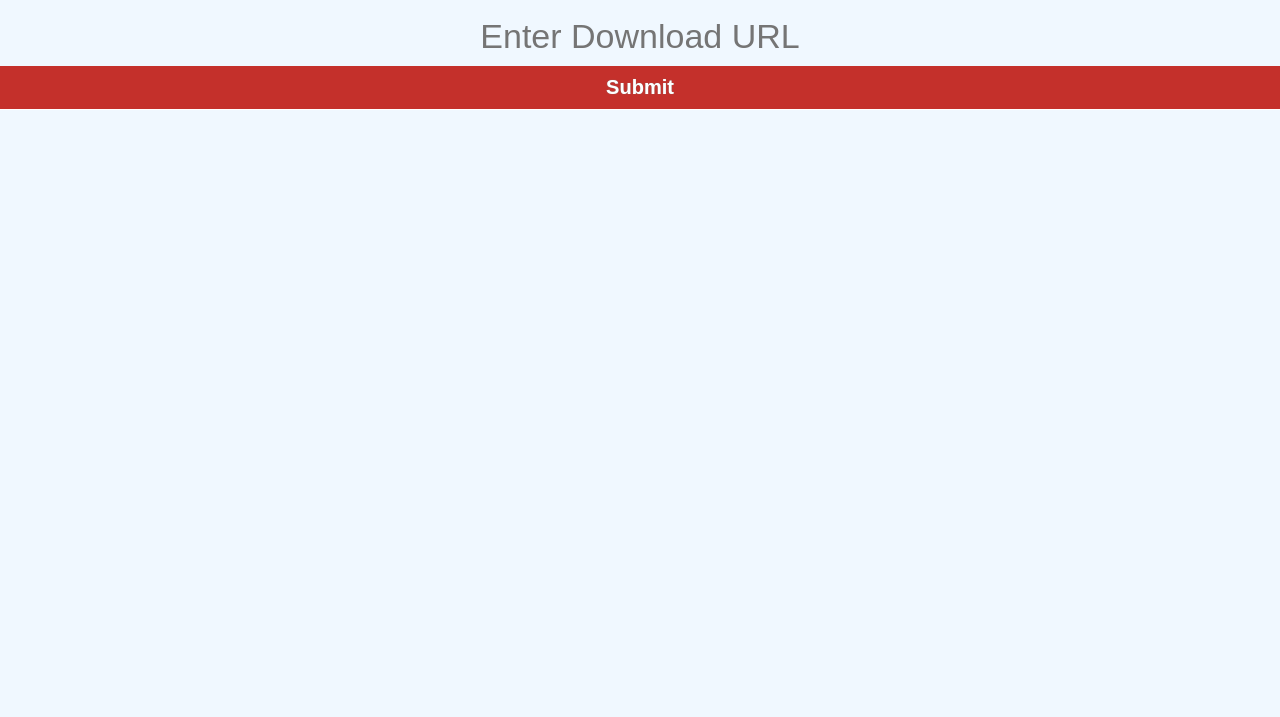
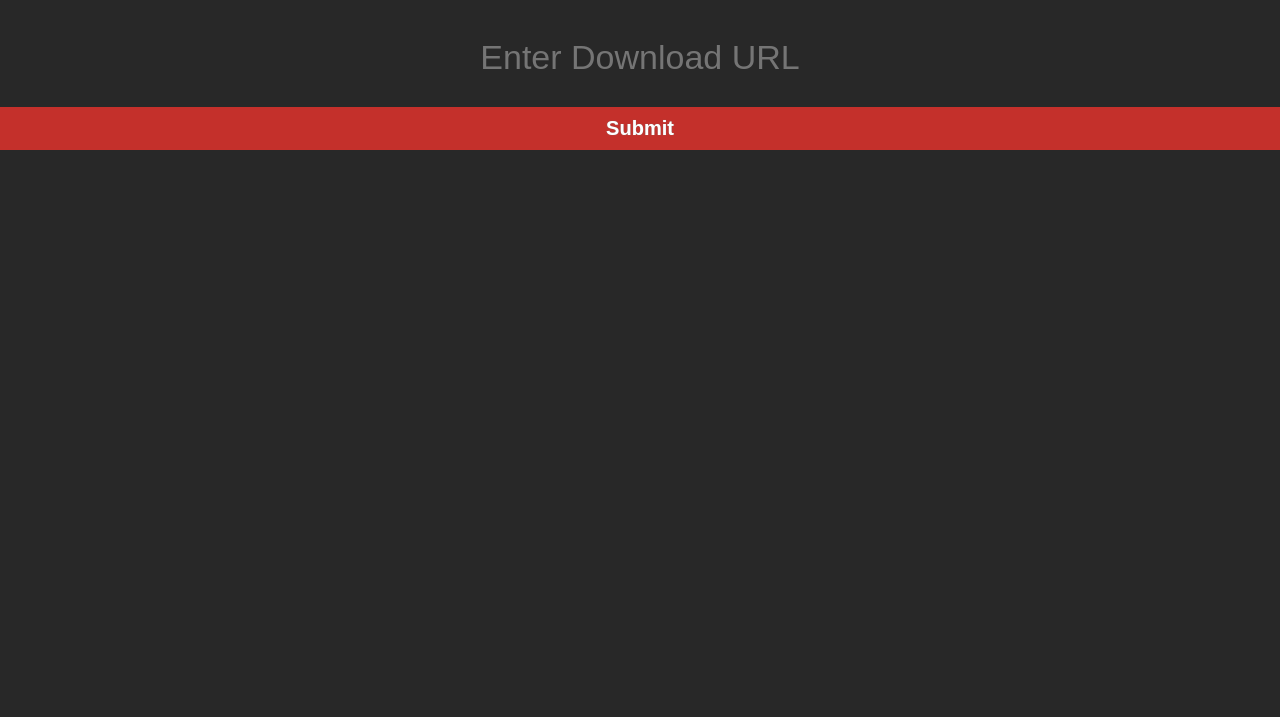
Before and after one commit to mbharanya/Youtube-DL-Websocket, a website: page public/index.html in a window 1280 px wide. Shown: the part 83-800 px from the top of the page. Drawn offline with Linux system fonts and the light colour scheme.

Commit message:
Use yt-dlp

```diff
--- a/index.js
+++ b/index.js
@@ -26,7 +26,11 @@ wss.on('connection', (ws) => {
     ws.on('message', (downloadUrl) => {
         console.debug(`Received message: ${downloadUrl}`);
 
-        const process = spawn('youtube-dl', [downloadUrl, '-o', downloadPath + '/%(title)s.%(ext)s']);
+        const process = spawn('yt-dlp', [
+            downloadUrl,
+            '-o',
+            downloadPath + '/%(title)s.%(ext)s'
+        ]);
 
         process.stdout.on('data', (data) => {
             let dataStr = data.toString()
--- a/public/style.css
+++ b/public/style.css
@@ -4,8 +4,9 @@ body {
     font-family: 'Roboto', sans-serif;
     font-size: 14px;
     font-weight: 400;
-    color: #000;
+    background-color: #282828;
     margin: 0;
+    color: #fff;
 }
 
 .cursor {
@@ -16,13 +17,13 @@ body {
 input[name="url"] {
     /* fancy search bar */
     width: 100%;
-    /* height: 30px; */
+    height: 10vh;
     border: none;
     padding: 0;
     margin: 0;
     font-size: 34px;
     font-weight: 400;
-    color: #000;
+    color: #fff;
     background-color: transparent;
     text-align: center;
     margin-bottom: 10px;
@@ -40,7 +41,6 @@ input[type=submit] {
     width: 100%;
     padding: 10px;
     border: none;
-    border-bottom: 1px solid ;
     font-size: 20px;
     font-weight: bold;
     background-color: #c4302b;
@@ -48,3 +48,15 @@ input[type=submit] {
     color: #fff;
     outline: none;
 }
+
+pre {
+    font-family: monospace;
+    word-wrap: break-word;
+    white-space: pre-wrap;
+}
+
+input[type=submit]:hover {
+    cursor: pointer;
+    background-color: #81120e;
+    color: #fff;
+}
```
Also changed, not shown: 1 other file.
